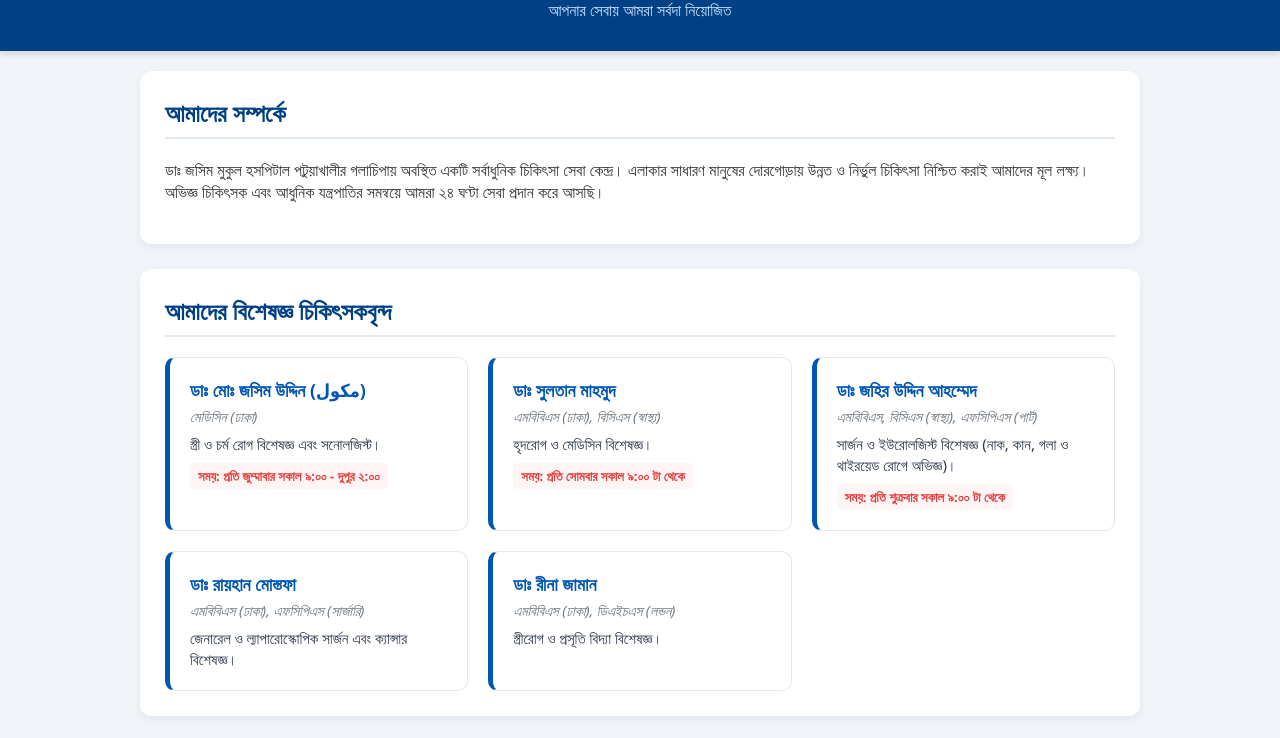
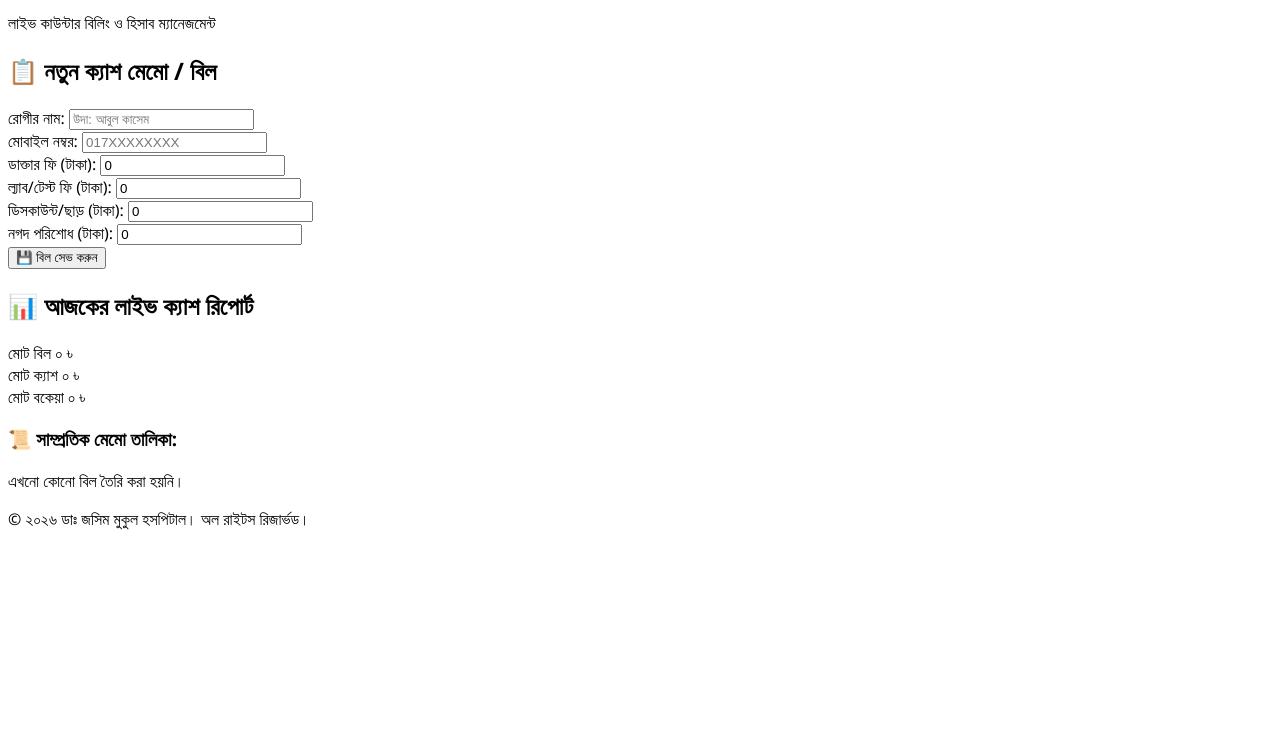
Before and after one commit to drjosimmukulhospital/Dr-josim-mukul-hospital-, a plain HTML site: page index.html in a window 1280 px wide. Shown: the part 74-812 px from the top of the page. Drawn offline with Linux system fonts and the light colour scheme; a script that the page names is missing.

Commit message:
Update index.html

```diff
--- a/index.html
+++ b/index.html
@@ -3,99 +3,148 @@
 <head>
     <meta charset="UTF-8">
     <meta name="viewport" content="width=device-width, initial-scale=1.0">
-    <title>ডাঃ জসিম মুকুল হসপিটাল</title>
+    <title>ডাঃ জসিম মুকুল হসপিটাল - কাউন্টার বিলিং</title>
+    <!-- Tailwind CSS (ডিজাইন সুন্দর ও মোবাইল রেসপনসিভ করার জন্য) -->
+    <script src="https://jsdelivr.net"></script>
     <style>
-        body { font-family: 'Segoe UI', Tahoma, Geneva, Verdana, sans-serif; margin: 0; padding: 0; background-color: #f0f4f8; color: #333; }
-        header { background-color: #004085; color: white; padding: 30px 20px; text-align: center; box-shadow: 0 4px 6px rgba(0,0,0,0.1); }
-        header h1 { margin: 0; font-size: 28px; }
-        header p { margin: 5px 0 0 0; font-size: 16px; color: #cce5ff; }
-        .container { padding: 20px; max-width: 1000px; margin: auto; }
-        .card { background: white; padding: 25px; margin-bottom: 25px; border-radius: 12px; box-shadow: 0 4px 10px rgba(0,0,0,0.05); }
-        h2 { color: #004085; border-bottom: 2px solid #e2e8f0; padding-bottom: 8px; margin-top: 0; }
-
-        /* Doctors Grid Design */
-        .doctors-grid { display: grid; grid-template-columns: repeat(auto-fit, minmax(280px, 1fr)); gap: 20px; margin-top: 15px; }
-        .doc-card { background: #fff; border: 1px solid #e2e8f0; padding: 20px; border-radius: 10px; border-left: 5px solid #0056b3; transition: transform 0.2s; }
-        .doc-card:hover { transform: translateY(-3px); box-shadow: 0 4px 12px rgba(0,0,0,0.1); }
-        .doc-name { font-size: 18px; font-weight: bold; color: #0056b3; margin-bottom: 5px; }
-        .doc-deg { font-size: 14px; color: #6c757d; margin-bottom: 8px; font-style: italic; }
-        .doc-exp { font-size: 15px; color: #2d3748; line-height: 1.4; }
-        .doc-time { font-size: 13px; color: #e53e3e; margin-top: 8px; font-weight: bold; background: #fff5f5; padding: 4px 8px; border-radius: 4px; display: inline-block; }
-
-        .btn { display: inline-block; background: #28a745; color: white; padding: 12px 25px; text-align: center; border-radius: 30px; text-decoration: none; font-weight: bold; margin-top: 15px; box-shadow: 0 4px 6px rgba(40, 167, 69, 0.2); }
-        .btn:hover { background: #218838; }
-        .footer { background: #1a202c; color: #a0aec0; text-align: center; padding: 20px; font-size: 14px; margin-top: 40px; }
+        body { font-family: 'Segoe UI', Tahoma, Geneva, Verdana, sans-serif; }
     </style>
 </head>
-<body>
+<body class="bg-gray-100 text-gray-800 min-h-screen flex flex-col">
 
-    <header>
-        <h1>ডাঃ জসিম মুকুল হসপিটাল</h1>
-        <p>আপনার সেবায় আমরা সর্বদা নিয়োজিত</p>
+    <!-- হেডার বা নাম -->
+    <header class="bg-blue-600 text-white text-center py-4 shadow-md">
+        <h1 class="text-xl md:text-2xl font-bold">ডাঃ জসিম মুকুল হসপিটাল & ডায়াগনস্টিক সেন্টার</h1>
+        <p class="text-sm opacity-90">লাইভ কাউন্টার বিলিং ও হিসাব ম্যানেজমেন্ট</p>
     </header>
 
-    <div class="container">
+    <!-- মূল কন্টেন্ট (মোবাইলে এক কলাম, পিসিতে দুই কলাম দেখাবে) -->
+    <main class="flex-1 p-4 max-w-6xl w-full mx-auto grid grid-cols-1 md:grid-cols-2 gap-6">
 
-        <!-- About Section -->
-        <div class="card">
-            <h2>আমাদের সম্পর্কে</h2>
-            <p>ডাঃ জসিম মুকুল হসপিটাল পটুয়াখালীর গলাচিপায় অবস্থিত একটি সর্বাধুনিক চিকিৎসা সেবা কেন্দ্র। এলাকার সাধারণ মানুষের দোরগোড়ায় উন্নত ও নির্ভুল চিকিৎসা নিশ্চিত করাই আমাদের মূল লক্ষ্য। অভিজ্ঞ চিকিৎসক এবং আধুনিক যন্ত্রপাতির সমন্বয়ে আমরা ২৪ ঘণ্টা সেবা প্রদান করে আসছি।</p>
+        <!-- বাম পাশ: নতুন বিল তৈরি করার ফর্ম -->
+        <div class="bg-white p-5 rounded-lg shadow border border-gray-200">
+            <h2 class="text-lg font-bold text-blue-600 mb-4 border-b pb-2">📋 নতুন ক্যাশ মেমো / বিল</h2>
+
+            <form id="billingForm" class="space-y-4">
+                <div>
+                    <label class="block text-sm font-semibold mb-1">রোগীর নাম:</label>
+                    <input type="text" id="pName" placeholder="উদা: আবুল কাসেম" class="w-full border p-2 rounded focus:ring focus:ring-blue-200 outline-none" required>
+                </div>
+                <div>
+                    <label class="block text-sm font-semibold mb-1">মোবাইল নম্বর:</label>
+                    <input type="tel" id="pPhone" placeholder="017XXXXXXXX" class="w-full border p-2 rounded focus:ring focus:ring-blue-200 outline-none" required>
+                </div>
+                <div class="grid grid-cols-2 gap-4">
+                    <div>
+                        <label class="block text-sm font-semibold mb-1">ডাক্তার ফি (টাকা):</label>
+                        <input type="number" id="docFee" value="0" class="w-full border p-2 rounded focus:ring focus:ring-blue-200 outline-none" required>
+                    </div>
+                    <div>
+                        <label class="block text-sm font-semibold mb-1">ল্যাব/টেস্ট ফি (টাকা):</label>
+                        <input type="number" id="labFee" value="0" class="w-full border p-2 rounded focus:ring focus:ring-blue-200 outline-none" required>
+                    </div>
+                </div>
+                <div class="grid grid-cols-2 gap-4">
+                    <div>
+                        <label class="block text-sm font-semibold mb-1">ডিসকাউন্ট/ছাড় (টাকা):</label>
+                        <input type="number" id="discount" value="0" class="w-full border p-2 rounded focus:ring focus:ring-blue-200 outline-none" required>
+                    </div>
+                    <div>
+                        <label class="block text-sm font-semibold mb-1">নগদ পরিশোধ (টাকা):</label>
+                        <input type="number" id="paid" value="0" class="w-full border p-2 rounded focus:ring focus:ring-blue-200 outline-none" required>
+                    </div>
+                </div>
+                <button type="button" onclick="calculateBill()" class="w-full bg-blue-600 text-white font-bold py-2 rounded shadow hover:bg-blue-700 transition">💾 বিল সেভ করুন</button>
+            </form>
         </div>
 
-        <!-- Doctors Section -->
-        <div class="card">
-            <h2>আমাদের বিশেষজ্ঞ চিকিৎসকবৃন্দ</h2>
-            <div class="doctors-grid">
+        <!-- ডান পাশ: লাইভ হিসাব ও আজকের রিপোর্ট -->
+        <div class="bg-white p-5 rounded-lg shadow border border-gray-200 flex flex-col">
+            <h2 class="text-lg font-bold text-green-600 mb-4 border-b pb-2">📊 আজকের লাইভ ক্যাশ রিপোর্ট</h2>
 
-                <div class="doc-card">
-                    <div class="doc-name">ডাঃ মোঃ জসিম উদ্দিন (مكول)</div>
-                    <div class="doc-deg">মেডিসিন (ঢাকা)</div>
-                    <div class="doc-exp">স্ত্রী ও চর্ম রোগ বিশেষজ্ঞ এবং সনোলজিস্ট।</div>
-                    <div class="doc-time">সময়: প্রতি জুম্মাবার সকাল ৯:০০ - দুপুর ২:০০</div>
+            <!-- মোট কালেকশন কার্ডসমূহ -->
+            <div class="grid grid-cols-3 gap-2 text-center mb-6">
+                <div class="bg-green-50 p-2 rounded border border-green-200">
+                    <span class="block text-xs font-semibold text-gray-500">মোট বিল</span>
+                    <span id="statTotal" class="text-lg font-bold text-green-700">০ ৳</span>
                 </div>
+                <div class="bg-blue-50 p-2 rounded border border-blue-200">
+                    <span class="block text-xs font-semibold text-gray-500">মোট ক্যাশ</span>
+                    <span id="statPaid" class="text-lg font-bold text-blue-700">০ ৳</span>
+                </div>
+                <div class="bg-red-50 p-2 rounded border border-red-200">
+                    <span class="block text-xs font-semibold text-gray-500">মোট বকেয়া</span>
+                    <span id="statDue" class="text-lg font-bold text-red-700">০ ৳</span>
+                </div>
+            </div>
 
-                <div class="doc-card">
-                    <div class="doc-name">ডাঃ সুলতান মাহমুদ</div>
-                    <div class="doc-deg">এমবিবিএস (ঢাকা), বিসিএস (স্বাস্থ্য)</div>
-                    <div class="doc-exp">হৃদরোগ ও মেডিসিন বিশেষজ্ঞ।</div>
-                    <div class="doc-time">সময়: প্রতি সোমবার সকাল ৯:০০ টা থেকে</div>
-                </div>
-
-                <div class="doc-card">
-                    <div class="doc-name">ডাঃ জহির উদ্দিন আহম্মেদ</div>
-                    <div class="doc-deg">এমবিবিএস, বিসিএস (স্বাস্থ্য), এফসিপিএস (পার্ট)</div>
-                    <div class="doc-exp">সার্জন ও ইউরোলজিস্ট বিশেষজ্ঞ (নাক, কান, গলা ও থাইরয়েড রোগে অভিজ্ঞ)।</div>
-                    <div class="doc-time">সময়: প্রতি শুক্রবার সকাল ৯:০০ টা থেকে</div>
-                </div>
-
-                <div class="doc-card">
-                    <div class="doc-name">ডাঃ রায়হান মোস্তফা</div>
-                    <div class="doc-deg">এমবিবিএস (ঢাকা), এফসিপিএস (সার্জারি)</div>
-                    <div class="doc-exp">জেনারেল ও ল্যাপারোস্কোপিক সার্জন এবং ক্যান্সার বিশেষজ্ঞ।</div>
-                </div>
-
-                <div class="doc-card">
-                    <div class="doc-name">ডাঃ রীনা জামান</div>
-                    <div class="doc-deg">এমবিবিএস (ঢাকা), ডিএইচএস (লন্ডন)</div>
-                    <div class="doc-exp">স্ত্রীরোগ ও প্রসূতি বিদ্যা বিশেষজ্ঞ।</div>
-                </div>
-
+            <!-- সাম্প্রতিক মেমো সমূহের তালিকা -->
+            <h3 class="text-sm font-bold text-gray-600 mb-2">📜 সাম্প্রতিক মেমো তালিকা:</h3>
+            <div class="flex-1 overflow-y-auto max-h-60 border rounded p-2 bg-gray-50 space-y-2" id="invoiceList">
+                <p class="text-gray-400 text-xs text-center py-4">এখনো কোনো বিল তৈরি করা হয়নি।</p>
             </div>
         </div>
 
-        <!-- Contact Section -->
-        <div class="card" style="text-align: center;">
-            <h2>যোগাযোগ ও সিরিয়াল বুকিং</h2>
-            <p style="font-size: 18px; margin: 10px 0;"><strong>ঠিকানা:</strong> ২১৪/১ ভিআইপি রোড, (ইউএনও অফিসের পশ্চিম পার্শ্বে), গলাচিপা, পটুয়াখালী।</p>
-            <p style="font-size: 20px; color: #e53e3e; font-weight: bold; margin: 10px 0;">সিরিয়ালের জন্য ফোন করুন: 01312-049981</p>
-            <a href="tel:01312049981" class="btn">সরাসরি কল করতে এখানে চাপুন</a>
+    </main>
+
+    <!-- ফুটার -->
+    <footer class="bg-gray-800 text-white text-center py-2 text-xs">
+        &copy; ২০২৬ ডাঃ জসিম মুকুল হসপিটাল। অল রাইটস রিজার্ভড।
+    </footer>
+
+    <!-- লজিক স্ক্রিপ্ট (হিসাব স্বয়ংক্রিয়ভাবে করার জন্য) -->
+    <script>
+        let totalBillSum = 0;
+        let totalPaidSum = 0;
+        let totalDueSum = 0;
+
+        function calculateBill() {
+            let name = document.getElementById('pName').value;
+            let phone = document.getElementById('pPhone').value;
+            let docFee = parseFloat(document.getElementById('docFee').value) || 0;
+            let labFee = parseFloat(document.getElementById('labFee').value) || 0;
+            let discount = parseFloat(document.getElementById('discount').value) || 0;
+            let paid = parseFloat(document.getElementById('paid').value) || 0;
+
+            if(!name || !phone) {
+                alert("দয়া করে রোগীর নাম এবং মোবাইল নম্বর সঠিকভাবে দিন।");
+                return;
+            }
+
+            let total = (docFee + labFee) - discount;
+            let due = total - paid;
+            if(due < 0) due = 0;
+
+            // লাইভ ক্যালকুলেশন আপডেট
+            totalBillSum += total;
+            totalPaidSum += paid;
+            totalDueSum += due;
+
+            document.getElementById('statTotal').innerText = totalBillSum + " ৳";
+            document.getElementById('statPaid').innerText = totalPaidSum + " ৳";
+            document.getElementById('statDue').innerText = totalDueSum + " ৳";
+
+            // মেমো লিস্টে যোগ করা
+            let invoiceList = document.getElementById('invoiceList');
+            if(totalBillSum === total) invoiceList.innerHTML = ''; // প্রথম বিলের সময় খালি করা
+
+            let item = document.createElement('div');
+            item.className = "bg-white p-2 rounded shadow-sm border text-xs flex justify-between items-center";
+            item.innerHTML = `
+                <div>
+                    <span class="font-bold text-gray-700">${name} (${phone})</span>
+                    <span class="block text-gray-400 text-[10px]">${new Date().toLocaleTimeString('bn-BD')}</span>
+                </div>
+                <div class="text-right">
+                    <span class="block font-bold text-green-600">বিল: ${total} ৳</span>
+                    <span class="block text-red-500">বাকি: ${due} ৳</span>
+                </div>
+            `;
+            invoiceList.prepend(item);
+
+            // ফর্ম রিসেট করা
+            document.getElementById('billingForm').reset();
         </div>
-
-    </div>
-
-    <div class="footer">
-        &copy; 2026 ডাঃ জসিম মুকুল হসপিটাল। সর্বস্বত্ব সংরক্ষিত।
-    </div>
-
+    </script>
 </body>
 </html>
```
